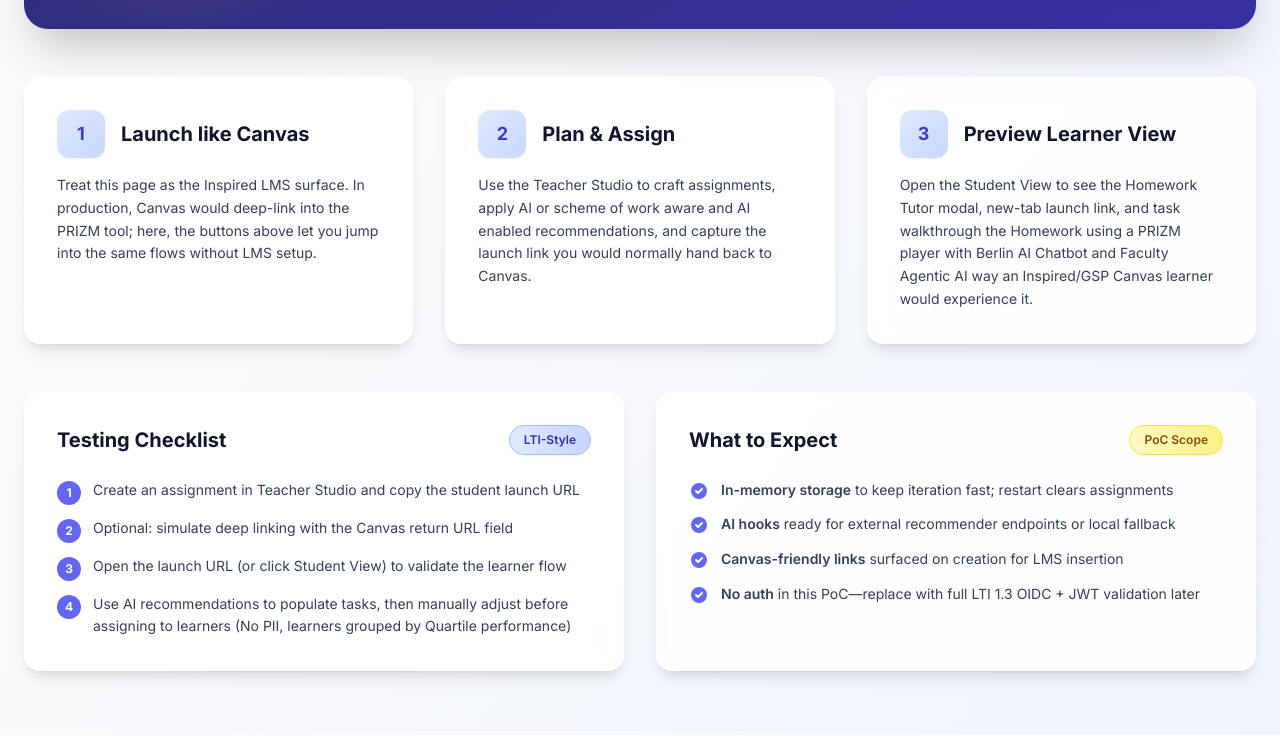
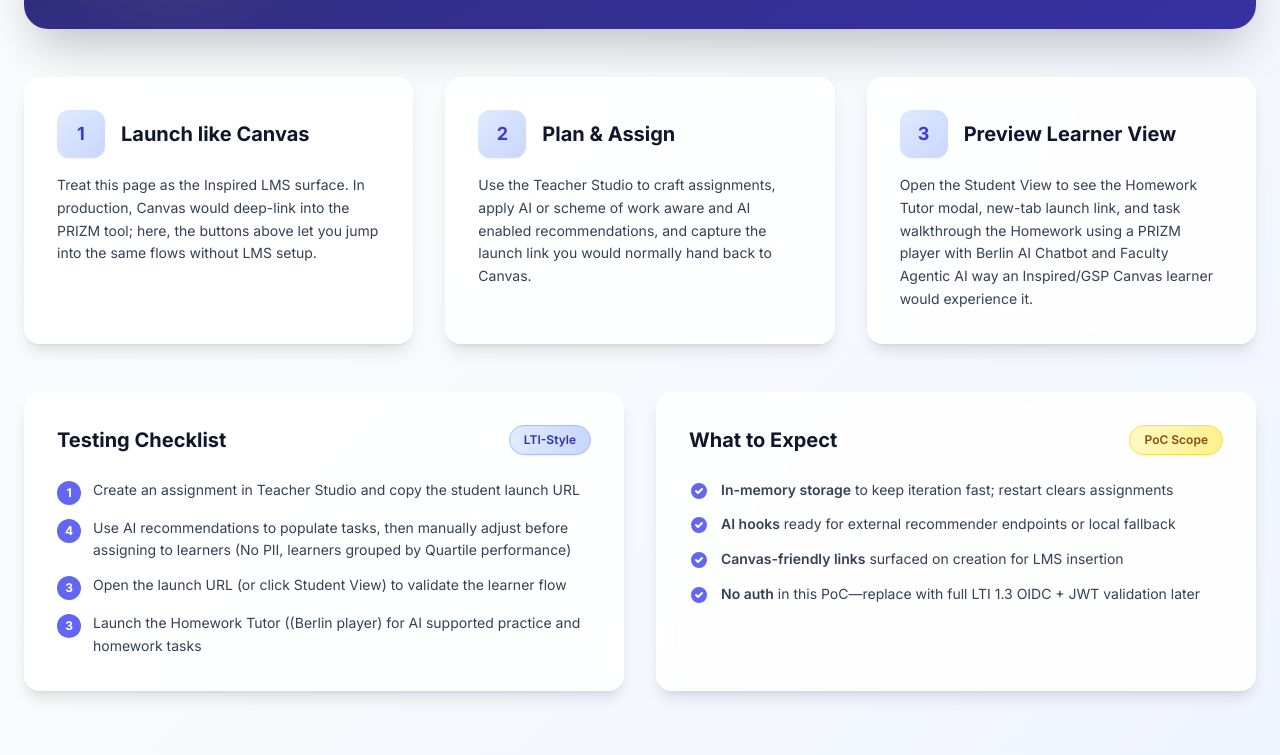
Before and after one commit to ragpark/InspiredHomeWorkPoC, a website: page public/index.html in a window 1280 px wide. Shown: the part 806-1561 px from the top of the page. Drawn offline with nearby package versions, Linux system fonts and the light colour scheme.

Commit message:
Update instructions in index.html for task flow
Updated the landing page text

```diff
--- a/public/index.html
+++ b/public/index.html
@@ -220,16 +220,16 @@
               <span>Create an assignment in Teacher Studio and copy the student launch URL</span>
             </li>
             <li class="flex items-start gap-3">
-              <span class="flex-shrink-0 w-6 h-6 rounded-full bg-primary-500 text-white flex items-center justify-center text-xs font-bold mt-0.5">2</span>
-              <span>Optional: simulate deep linking with the Canvas return URL field</span>
+              <span class="flex-shrink-0 w-6 h-6 rounded-full bg-primary-500 text-white flex items-center justify-center text-xs font-bold mt-0.5">4</span>
+              <span>Use AI recommendations to populate tasks, then manually adjust before assigning to learners (No PII, learners grouped by Quartile performance)</span>
             </li>
             <li class="flex items-start gap-3">
               <span class="flex-shrink-0 w-6 h-6 rounded-full bg-primary-500 text-white flex items-center justify-center text-xs font-bold mt-0.5">3</span>
               <span>Open the launch URL (or click Student View) to validate the learner flow</span>
             </li>
             <li class="flex items-start gap-3">
-              <span class="flex-shrink-0 w-6 h-6 rounded-full bg-primary-500 text-white flex items-center justify-center text-xs font-bold mt-0.5">4</span>
-              <span>Use AI recommendations to populate tasks, then manually adjust before assigning to learners (No PII, learners grouped by Quartile performance)</span>
+              <span class="flex-shrink-0 w-6 h-6 rounded-full bg-primary-500 text-white flex items-center justify-center text-xs font-bold mt-0.5">3</span>
+              <span>Launch the Homework Tutor ((Berlin player) for AI supported practice and homework tasks</span>
             </li>
           </ol>
         </div>
```
